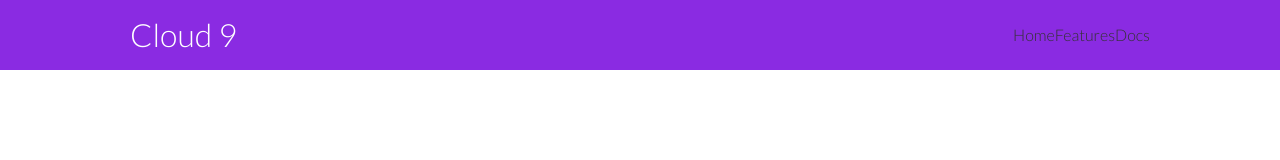
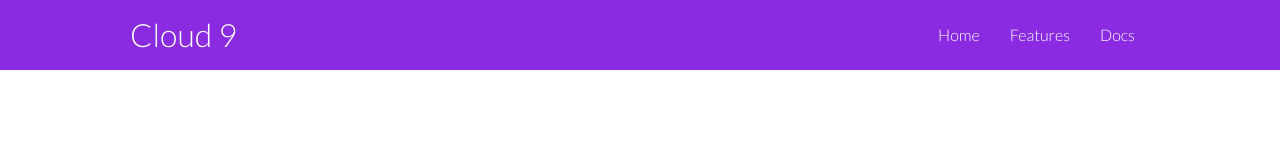
Before and after one commit to Sehrish88/responsive-wwebsite-, a plain HTML site: page index.html in a window 1280 px wide. Drawn offline with Linux system fonts and the light colour scheme.

Commit message:
add padding and margin to navbar links, change link color to white

```diff
--- a/css/style.css
+++ b/css/style.css
@@ -45,6 +45,11 @@ img {
   display: flex;
 }
 
+.navbar a {
+  color: #fff;
+  padding: 10px;
+  margin: 0 5px;
+}
 .navbar .flex {
   justify-content: space-between;
 }
```
